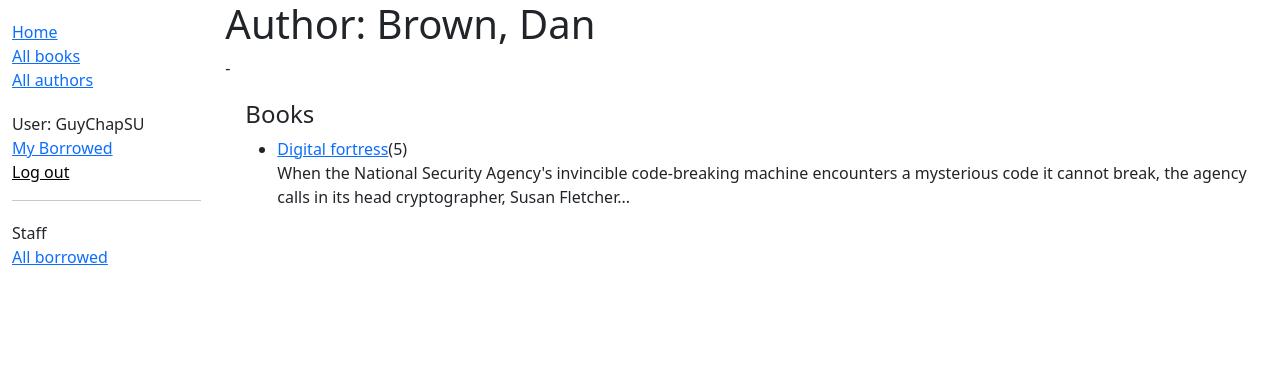
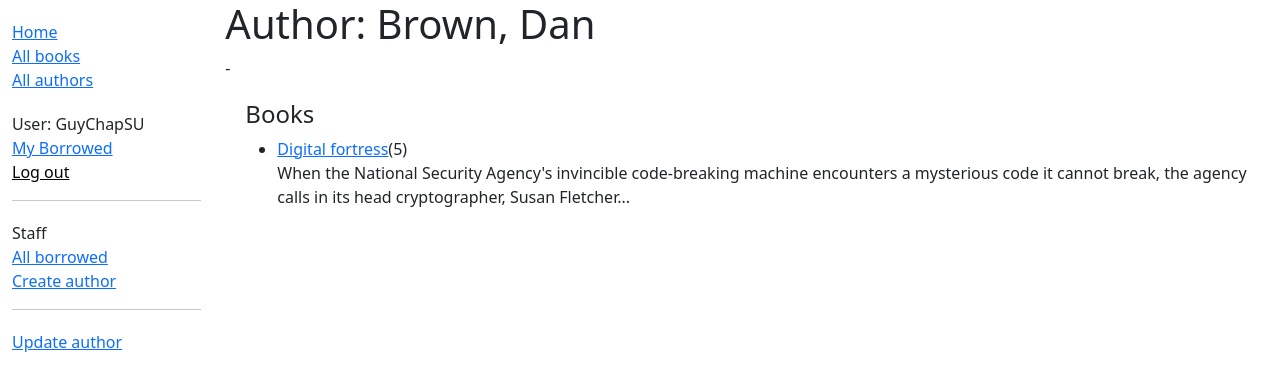
Before and after one commit to GuyChapGH/MDNDjTutor1, a Django app: page /catalog/author/8 in a window 1280 px wide. Shown: the top 391 px of the page. Run offline with Django 5.2, Linux system fonts and the light colour scheme; a user stored in the database is signed in; data comes from the database, SQL or seed files in the repository; both versions use the stored data as it was after the commit; parts of the project's set-up code (start-up, migrations or seed data) failed here and were passed over.

Commit message:
Add create, edit and delete authors

```diff
--- a/locallibrary/catalog/templates/base_generic.html
+++ b/locallibrary/catalog/templates/base_generic.html
@@ -45,6 +45,9 @@
               <ul class="sidebar-nav">
                 <li>Staff</li>
                 <li><a href="{% url 'borrowed' %}">All borrowed</a></li>
+              {% if perms.catalog.add_author %}
+                <li><a href="{% url 'author-create' %}">Create author</a></li>
+              {% endif %}
               </ul>
               {% endif %}
 
--- a/locallibrary/catalog/templates/catalog/author_detail.html
+++ b/locallibrary/catalog/templates/catalog/author_detail.html
@@ -21,4 +21,23 @@
     <p>There are no books by this author in the library.</p>
     {% endif %}
   </div>
+
 {% endblock %}
+
+{% block sidebar %}
+  {{ block.super }}
+
+{% if perms.catalog.change_author or perms.catalog.delete_author %}
+<hr>
+<ul class="sidebar-nav">
+  {% if perms.catalog.change_author %}
+    <li><a href="{% url 'author-update' author.id %}">Update author</a></li>
+  {% endif %}
+  {% if not author.book_set.all and perms.catalog.delete_author %}
+    <li><a href= "{% url 'author-delete' author.id %}">Delete author</a></li>
+  {% endif %}
+  </ul>
+
+{% endif %}
+
+{% endblock %}
--- a/locallibrary/catalog/urls.py
+++ b/locallibrary/catalog/urls.py
@@ -20,3 +20,9 @@ urlpatterns += [
 urlpatterns += [
     path('book/<uuid:pk>/renew/', views.renew_book_librarian, name='renew-book-librarian'),
 ]
+
+urlpatterns += [
+    path('author/create/', views.AuthorCreate.as_view(), name='author-create'),
+    path('author/<int:pk>/update/', views.AuthorUpdate.as_view(), name='author-update'),
+    path('author/<int:pk>/delete/', views.AuthorDelete.as_view(), name='author-delete'),
+]
--- a/locallibrary/catalog/views.py
+++ b/locallibrary/catalog/views.py
@@ -129,3 +129,32 @@ def renew_book_librarian(request, pk):
     }
 
     return render(request, 'catalog/book_renew_librarian.html', context)
+
+from django.views.generic.edit import CreateView, UpdateView, DeleteView
+from django.urls import reverse_lazy
+
+from .models import Author
+
+class AuthorCreate(PermissionRequiredMixin, CreateView):
+    model = Author
+    fields = ['first_name', 'last_name', 'date_of_birth', 'date_of_death']
+    initial = {'date_of_death': '11/11/2023'}
+    permission_required = 'catalog.add_author'
+
+class AuthorUpdate(PermissionRequiredMixin, UpdateView):
+    model = Author
+    # Not recommended (potential security issue if more fields added)
+    fields = '__all__'
+    permission_required = 'catalog.change_author'
+
+class AuthorDelete(PermissionRequiredMixin, DeleteView):
+    model = Author
+    success_url = reverse_lazy('authors')
+    permission_required = 'catalog.delete_author'
+
+    def form_valid(self, form):
+        try:
+            self.object.delete()
+            return HttpResponseRedirect(self.success_url)
+        except Exception as e:
+            return HttpResponseRedirect(reverse("author-delete", kwargs={"pk": self.object.pk}))
```
Also changed, not shown: locallibrary/catalog/templates/catalog/author_confirm_delete.html (added, +28 -0 lines), locallibrary/catalog/templates/catalog/author_form.html (added, +11 -0 lines), locallibrary/db.sqlite3.
